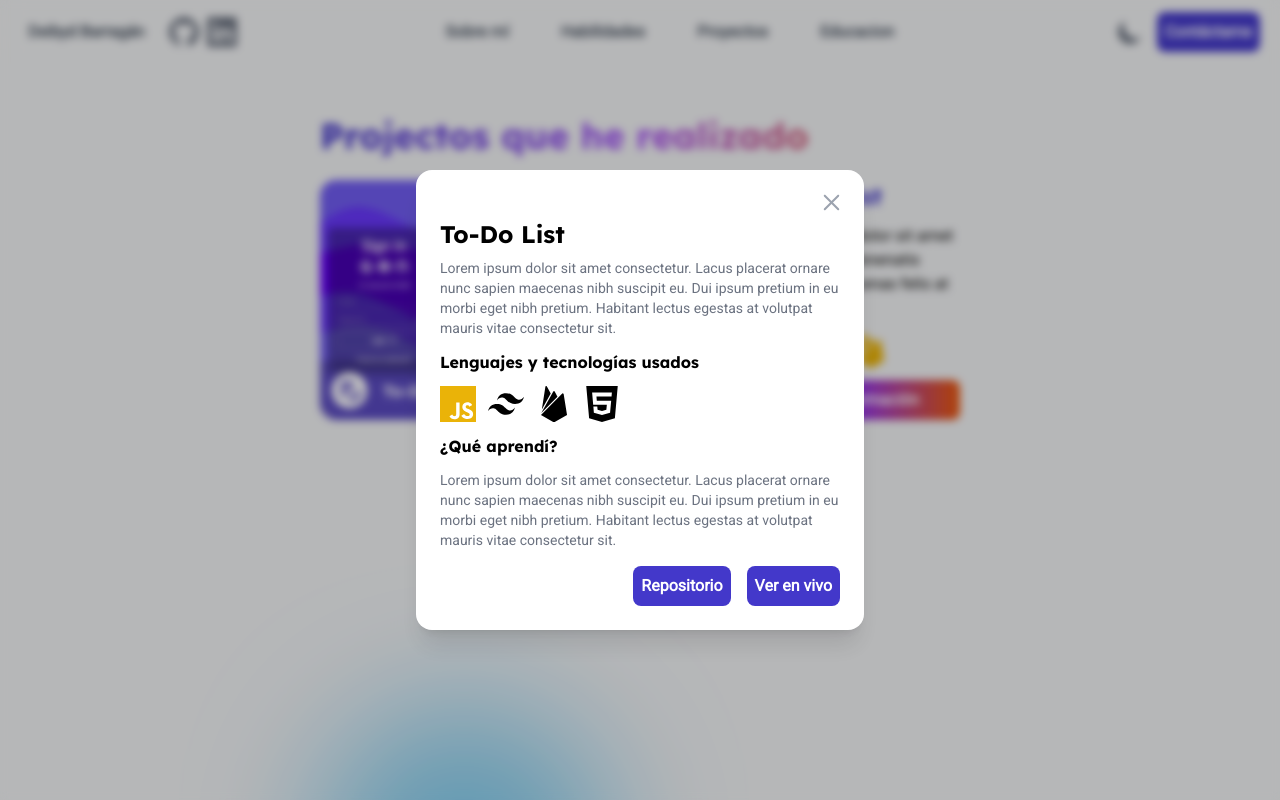
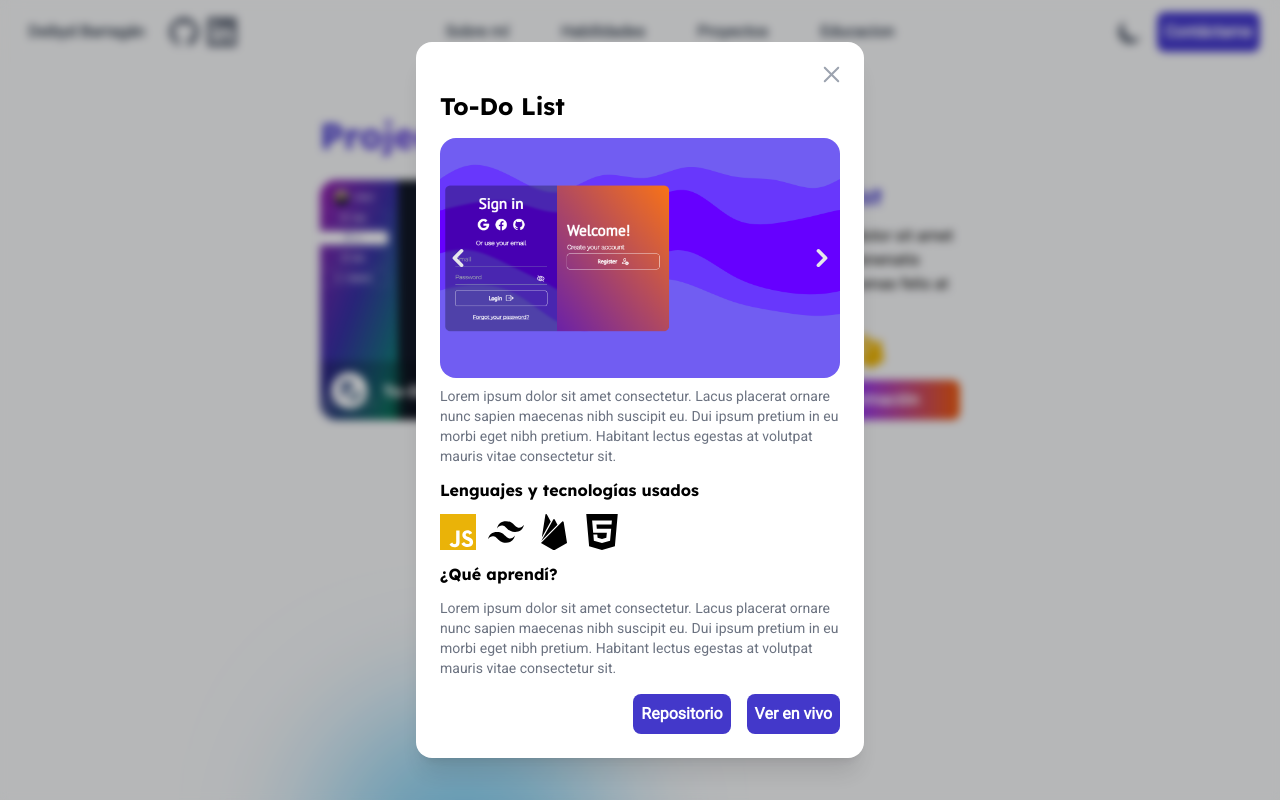
Before and after one commit to DeibydBarragan/portfolio, a Next.js app: page / in a window 1280 px wide. Both pictures are taken after a click on the button "Más información". Shown: the part 2652-3452 px from the top of the page. Built offline with nearby package versions, Linux system fonts and the light colour scheme.

Commit message:
componente de carousel y interfaces para los json de los proyectos

```diff
--- /dev/null
+++ b/src/components/pure/carousel/Carousel.tsx
@@ -0,0 +1,79 @@
+import { AnimatePresence } from 'framer-motion'
+import Image from 'next/image'
+import { useState, useEffect, useMemo } from 'react'
+import { HiChevronLeft, HiChevronRight } from 'react-icons/hi'
+import { motion } from 'framer-motion';
+
+type Props = {
+  images: string[]
+  showButtons?: boolean
+}
+
+export default function Carousel({images, showButtons = true}: Props) {
+  const [currentSlide, setCurrentSlide] = useState(0)
+
+  const onLeft = () => {
+    if (currentSlide === 0) {
+      setCurrentSlide(images.length - 1)
+    } else {
+      setCurrentSlide(currentSlide - 1)
+    }
+  }
+
+  const onRight = () => {
+    if (currentSlide === images.length - 1) {
+      setCurrentSlide(0)
+    } else {
+      setCurrentSlide(currentSlide + 1)
+    }
+  }
+
+  useEffect(() => {
+    const interval = setInterval(() => {
+      onRight()
+    }, 5000)
+    return () => clearInterval(interval)
+  }, [currentSlide])
+
+  return (
+    <div className="flex justify-center items-center overflow-hidden relative">
+      {showButtons && (
+        <>
+          <button className="absolute left-0 text-gray-200 hover:text-gray-300 text-4xl transition ease-in-out z-10" onClick={onLeft}>
+            <HiChevronLeft/>
+          </button>
+          <button className="absolute right-0 text-gray-200 hover:text-gray-300 text-4xl transition ease-in-out z-10" onClick={onRight}>
+            <HiChevronRight/>
+          </button>
+        </>
+      )}
+      <div className="w-full h-60">
+        {images.map((image, index) => (
+          <motion.div
+            key={index}
+            className="absolute top-0 left-0 w-full h-full"
+            initial={{
+              opacity: currentSlide === index ? 1 : 0,
+            }}
+            animate={{
+              opacity: currentSlide === index ? 1 : 0,
+              transition: {
+                duration: 0.5,
+                ease: 'easeInOut',
+              },
+            }}
+          >
+            <Image
+              src={`/images/${image}.png`}
+              alt='Nombre de projecto'
+              width={1280}
+              height={720}
+              quality={90}
+              className='w-full h-full object-cover rounded-2xl'
+            />
+          </motion.div>
+        ))}
+      </div>
+    </div>
+  )
+}
--- a/src/components/pure/modal/Modal.tsx
+++ b/src/components/pure/modal/Modal.tsx
@@ -34,8 +34,13 @@ export default function Modal({isOpen, setIsOpen, children}: Props) {
         >
           <motion.div
             className="fixed inset-0 overflow-y-auto"
+          >
+            <div className="flex min-h-full items-center justify-center p-4 text-center">
+                <Dialog.Panel
+                  className="relative w-full max-w-md overflow-hidden rounded-2xl bg-white dark:bg-zinc-950 p-6 text-left align-middle shadow-xl"
+                  as={motion.div}
                   initial={{
-              scale:0.8,
+                    scale:0.95,
                     y:10
                   }}
                   animate={{
@@ -43,12 +48,10 @@ export default function Modal({isOpen, setIsOpen, children}: Props) {
                     y:0
                   }}
                   exit={{
-              scale:0.8,
+                    scale:0.95,
                     y:10
                   }}
                 >
-            <div className="flex min-h-full items-center justify-center p-4 text-center">
-                <Dialog.Panel className="relative w-full max-w-md overflow-hidden rounded-2xl bg-white dark:bg-zinc-950 p-6 text-left align-middle shadow-xl">
                   <button onClick={closeModal}>
                     <CgClose
                       className="absolute right-5 top-5 text-gray-400 hover:text-gray-500 transition ease-in-out"
--- a/src/components/sections/projects/projectComponent/ProjectCard.tsx
+++ b/src/components/sections/projects/projectComponent/ProjectCard.tsx
@@ -5,6 +5,7 @@ import { VscLiveShare } from 'react-icons/vsc'
 import { useState } from 'react'
 import Modal from '@/components/pure/modal/Modal'
 import { Dialog } from '@headlessui/react'
+import Carousel from '@/components/pure/carousel/Carousel'
 
 type Props = {}
 
@@ -15,13 +16,19 @@ export default function ProjectCard({}: Props) {
     <>
       <div className='flex gap-8 w-full flex-wrap sm:flex-nowrap'>
         <div className='relative rounded w-full  sm:w-8/12 h-60'>
-          <Image
-            src='/images/todo1.png'
-            alt='Nombre de projecto'
-            width={1280}
-            height={720}
-            quality={100}
-            className='w-full h-full object-cover rounded-2xl'
+          <Carousel
+            showButtons={false}
+            images={['todo1',
+            'todo2',
+            'todo3',
+            'todo4',
+            'todo5',
+            'todo6',
+            'todo7',
+            'todo8',
+            'todo9',
+            'todo10',
+            'todo11',]}
           />
           <div className='absolute bottom-0 p-2 w-full z-10 flex justify-between items-center bg-black/20 backdrop-blur-sm rounded-b-2xl text-white'>
             <div className="flex gap-3 items-center">
@@ -73,10 +80,24 @@ export default function ProjectCard({}: Props) {
       <Modal isOpen={IsOpen} setIsOpen={setIsOpen}>
         <Dialog.Title
           as="h3"
-          className="text-2xl font-medium"
+          className="text-2xl font-medium mb-4"
         >
           To-Do List
         </Dialog.Title>
+        {/**Carrousel */}
+        <Carousel
+          images={['todo1',
+          'todo2',
+          'todo3',
+          'todo4',
+          'todo5',
+          'todo6',
+          'todo7',
+          'todo8',
+          'todo9',
+          'todo10',
+          'todo11',]}
+        />
         <div className="flex flex-col gap-3 mt-2">
           <p className="text-sm text-gray-500">
             Lorem ipsum dolor sit amet consectetur. Lacus placerat ornare nunc sapien maecenas nibh suscipit eu. Dui ipsum pretium in eu morbi eget nibh pretium. Habitant lectus egestas at volutpat mauris vitae consectetur sit.
--- a/src/components/sections/projects/projects.data.tsx
+++ b/src/components/sections/projects/projects.data.tsx
@@ -0,0 +1,62 @@
+import { MdPlaylistAddCheckCircle } from "react-icons/md"
+import { Project } from "./projectComponent/interfaces"
+import { SiFirebase, SiJavascript, SiReact, SiTailwindcss } from "react-icons/si"
+
+export const ProjectsData: Project[] = [
+  {
+    name: 'To-Do List',
+    icon: <MdPlaylistAddCheckCircle size={43}/>,
+    shortDescription: 'Una lista de tareas con un diseño minimalista y elegante, con la capacidad de agregar, eliminar y marcar como completada cada tarea.',
+    longDescription: 'Una lista de tareas con un diseño minimalista y elegante, con la capacidad de agregar, eliminar y marcar como completada cada tarea. Esta aplicación fue creada con React, Typescript y TailwindCSS. Para el manejo de estado se utilizó Redux Toolkit y para el manejo de rutas se utilizó React Router. Para el almacenamiento de datos se utilizó Firebase Firestore y para la autenticación de usuarios se utilizó Firebase Auth.',
+    learned: 'En este proyecto aprendí a utilizar Redux Toolkit para el manejo de estado, React Router para el manejo de rutas, Firebase Firestore para el almacenamiento de datos y Firebase Auth para la autenticación de usuarios.',
+    mainLibraries: ['React-Router', 'React-Hook-Forms', 'Firebase Auth', 'Create-React-App'],
+    repository: 'https://github.com/DeibydBarragan/To-do-list.git',
+    live: 'https://deibydbarragan.github.io/To-do-list/',
+    technologies: [
+      {
+        name: 'React',
+        version: '17.0.2',
+        icon: <SiReact/>,
+        color: 'text-blue-500',
+      },
+      {
+        name: 'TailwindCSS',
+        version: '2.2.7',
+        icon: <SiTailwindcss/>,
+        color: 'text-sky-500',
+      },
+      {
+        name: 'Firebase',
+        version: '9.6.1',
+        icon: <SiFirebase/>,
+        color: 'text-yellow-500',
+      }
+    ],
+    languages: [
+      {
+        name: 'Javascript',
+        version: 'ES6',
+        icon: <SiJavascript/>,
+        color: 'text-yellow-500',
+      },
+      {
+        name: 'HTML',
+        version: '5',
+        icon: <SiJavascript/>,
+        color: 'text-red-500',
+      },
+    ],
+    images: [
+      'todo1',
+      'todo2',
+      'todo3',
+      'todo4',
+      'todo5',
+      'todo6',
+      'todo7',
+      'todo8',
+      'todo9',
+      'todo10',
+    ],
+  },
+]
```
Also changed, not shown: src/components/sections/projects/projectComponent/interfaces.d.ts (+21 -0 lines). Lines whose indentation alone changed are shown as unchanged.
